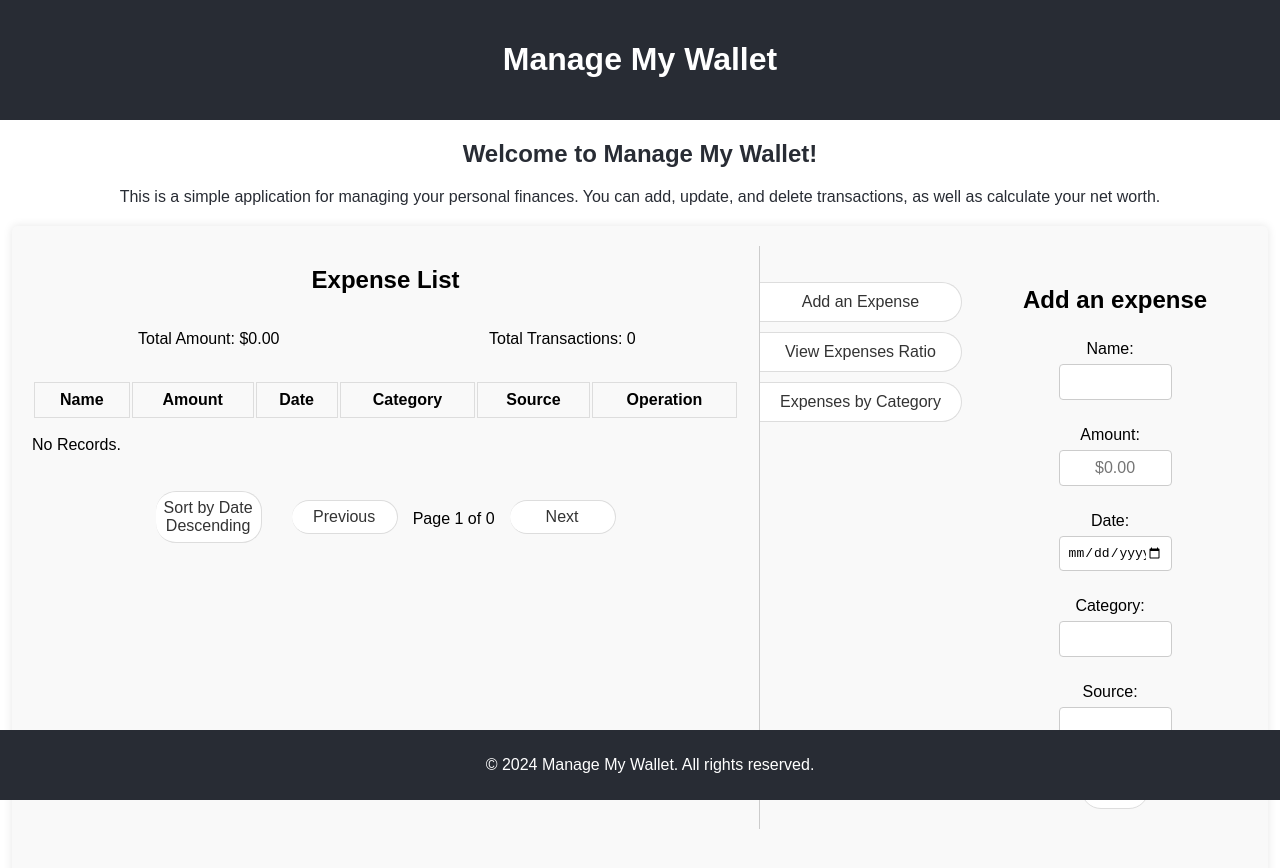
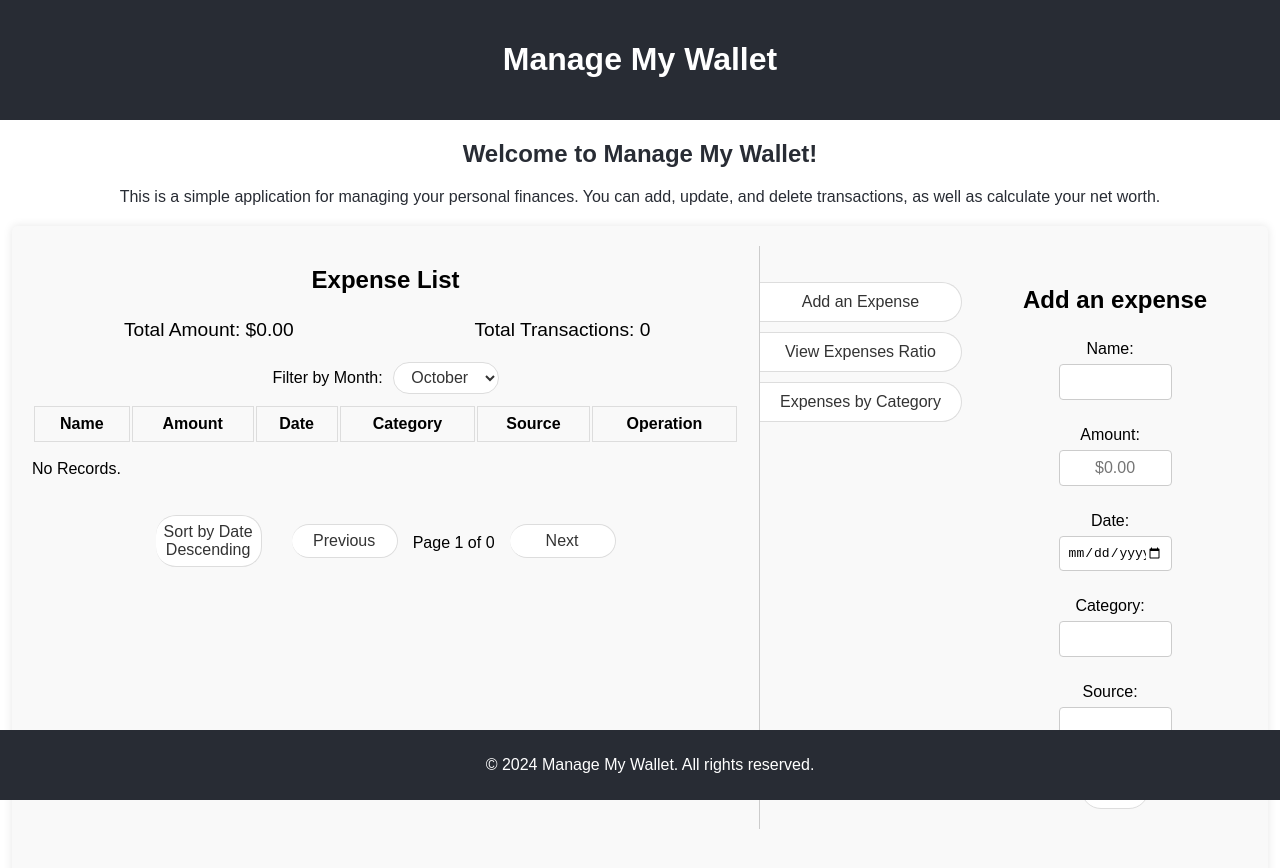
Before and after one commit to onetrue-6657/manage-my-wallet, a React (Create React App) app in the folder manage-my-wallet/: page / in a window 1280 px wide. Shown: the top 868 px of the page. Built offline with nearby package versions, Linux system fonts and the light colour scheme.

Commit message:
Added Months Filter

```diff
--- a/manage-my-wallet/src/components/Main.js
+++ b/manage-my-wallet/src/components/Main.js
@@ -13,6 +13,8 @@ const Main = () => {
   });
 
   const [activeSection, setActiveSection] = useState("add-expense");
+
+  const [selectedMonth, setSelectedMonth] = useState(new Date().getMonth() + 1);
 
   const handleNavClick = (section) => {
     setActiveSection(section);
@@ -132,10 +134,12 @@ const Main = () => {
 
   const indexOfLastExpense = currentPage * itemsPerPage;
   const indexOfFirstExpense = indexOfLastExpense - itemsPerPage;
-  const currentExpenses = expensesList.slice(
-    indexOfFirstExpense,
-    indexOfLastExpense
-  );
+  const currentExpenses = expensesList
+    .filter((expense) => {
+      const expenseMonth = new Date(expense.date).getMonth() + 1;
+      return expenseMonth === selectedMonth;
+    })
+    .slice(indexOfFirstExpense, indexOfLastExpense);
 
   const totalPages = Math.ceil(expensesList.length / itemsPerPage);
 
@@ -157,6 +161,27 @@ const Main = () => {
           <div className="total-info">
             <p>Total Amount: ${totalAmount}</p>
             <p>Total Transactions: {totalTransactions}</p>
+          </div>
+          <div className="month-filter">
+            <label htmlFor="month-select">Filter by Month:</label>
+            <select
+              id="month-select"
+              value={selectedMonth}
+              onChange={(e) => setSelectedMonth(Number(e.target.value))}
+            >
+              <option value="1">January</option>
+              <option value="2">February</option>
+              <option value="3">March</option>
+              <option value="4">April</option>
+              <option value="5">May</option>
+              <option value="6">June</option>
+              <option value="7">July</option>
+              <option value="8">August</option>
+              <option value="9">September</option>
+              <option value="10">October</option>
+              <option value="11">November</option>
+              <option value="12">December</option>
+            </select>
           </div>
           <table ref={tableRef}>
             <thead>
--- a/manage-my-wallet/src/styles/App.css
+++ b/manage-my-wallet/src/styles/App.css
@@ -73,6 +73,7 @@ h2 {
 }
 
 .total-info {
+  margin-top: -2%;
   display: flex;
   justify-content: space-between;
   width: 100%;
@@ -82,6 +83,39 @@ h2 {
 .total-info p {
   flex: 1;
   text-align: center;
+  font-size: 120%;
+}
+
+.month-filter {
+  margin-top: -2%;
+  margin-bottom: 10px;
+  display: flex;
+  align-items: center;
+  justify-content: center;
+}
+
+.month-filter label {
+  margin-right: 10px;
+}
+
+.month-filter select {
+  padding: 0.8%;
+  text-align: center;
+  font-size: 100%;
+  color: #333;
+  border: 1px solid #ddd;
+  border-radius: 20px;
+  transition: all 0.3s ease;
+  background-color: white;
+  cursor: pointer;
+  width: 15%;
+}
+
+.month-filter select:hover,
+.month-filter select.active {
+  color: #007bff;
+  background-color: #e6f2ff;
+  border-color: #007bff;
 }
 
 table {
```
